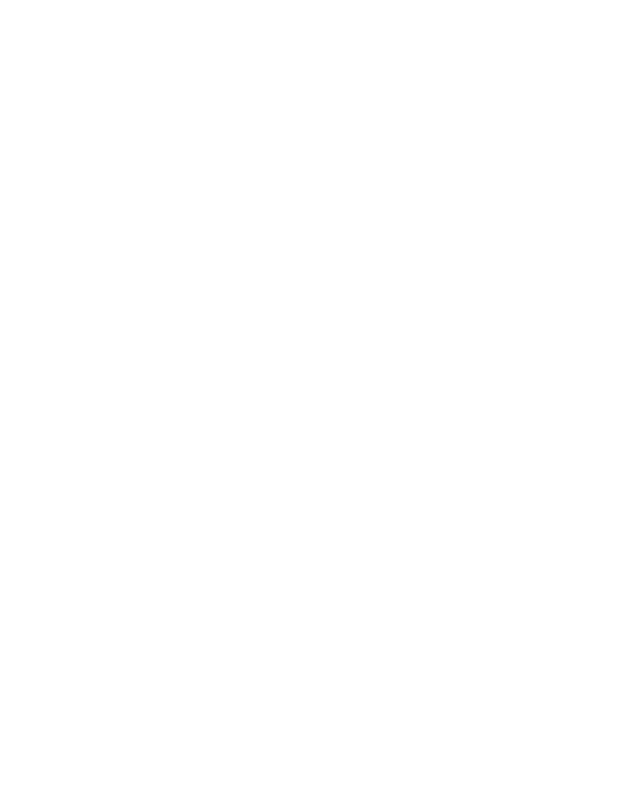
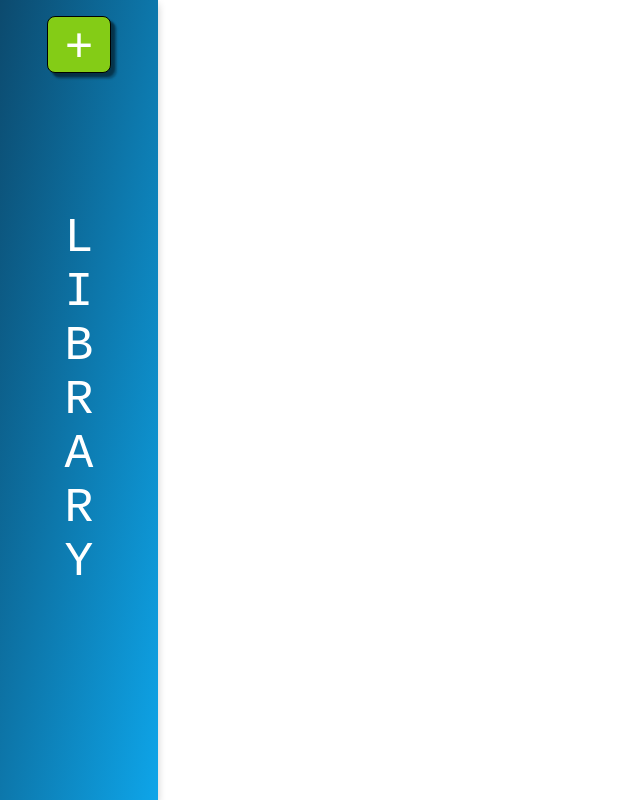
Before and after one commit to mateusmtoledo/library, a plain HTML site: page index.html in a window 1280 px wide. Shown: the whole page, without its empty margins (0-640 px from the left). Drawn offline with Linux system fonts and the light colour scheme.

Commit message:
Make initial layout

```diff
--- a/index.html
+++ b/index.html
@@ -9,6 +9,9 @@
     <link rel="stylesheet" href="style.css">
 </head>
 <body>
-
+    <header>
+        <button class="add-book" type="button">+</button>
+        <p>LIBRARY</p>
+    </header>
 </body>
 </html>
--- a/style.css
+++ b/style.css
@@ -0,0 +1,48 @@
+* {
+    margin: 0;
+    padding: 0;
+}
+
+:root {
+    font-size: 16px;
+    font-family: 'Courier New', Courier, monospace;
+}
+
+button {
+    position: absolute;
+    border: 1px groove black;
+    box-shadow: 4px 4px 2px 0 rgba(0,0,0,0.4), 6px 6px 2px 0 rgba(0,0,0,0.2);
+    left: 47px;
+    font-size: 3rem;
+    top: 16px;
+    background-color: #84cc16;
+    border-radius: 8px;
+    color: white;
+    width: 64px;
+}
+
+button:active {
+    left: 49px;
+    top: 18px;
+    box-shadow: none;
+}
+
+header {
+    display: flex;
+    flex-direction: column;
+    justify-content: center;
+    height: 100vh;
+    width: 30px;
+    padding: 0 64px;
+    font-size: 3rem;
+    background-image: linear-gradient(to bottom right, #0c4a6e, #0ea5e9);
+    color: white;
+    box-shadow: 0 4px 8px 0 rgba(0,0,0,0.2);
+}
+
+header p {
+    text-align: center;
+    justify-self: center;
+    overflow-wrap: break-word;
+    width: 100%;
+}
```
